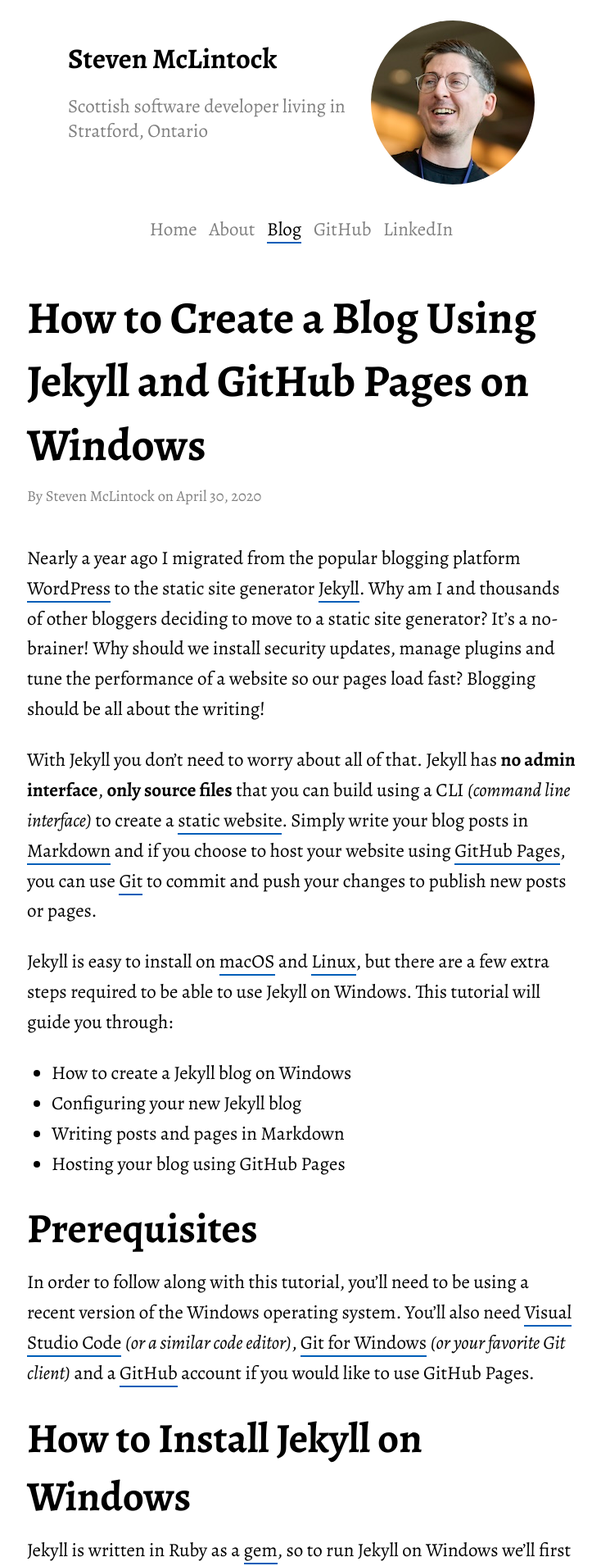
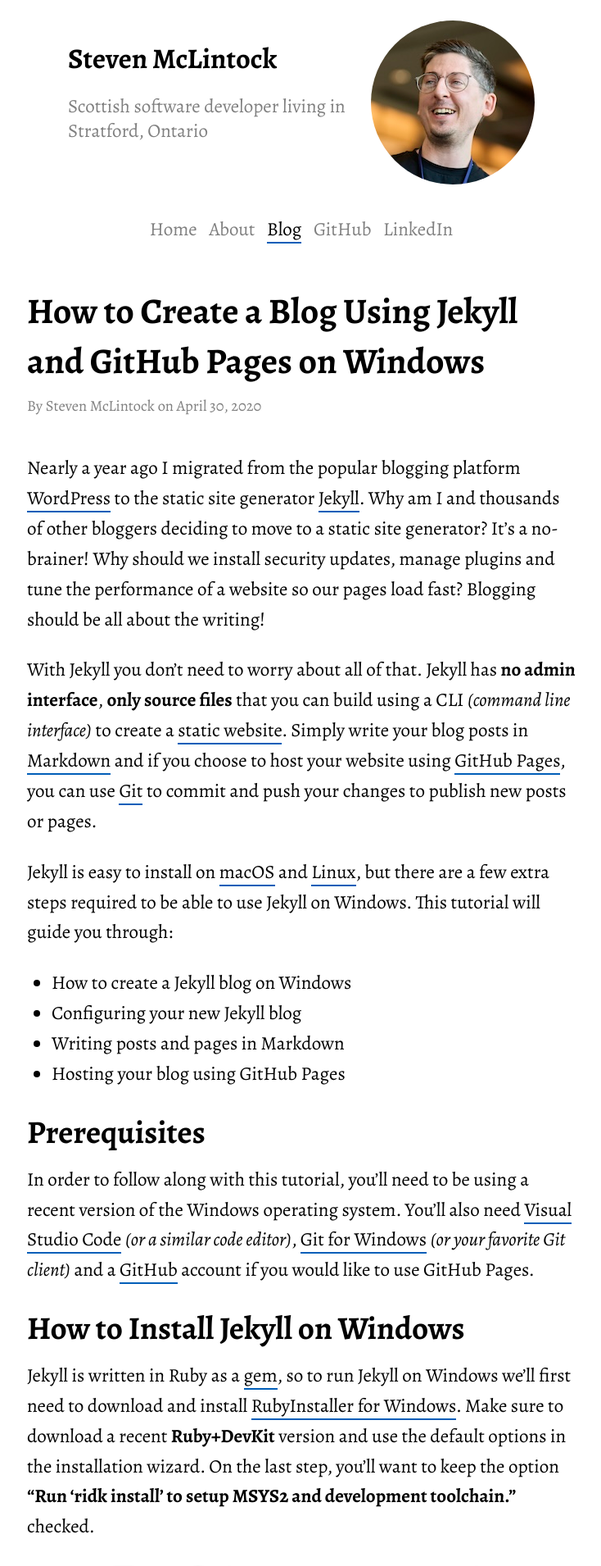
Before and after one commit to stevenmclintock/mclintock-dev, a Jekyll site: the page built from _posts/2020-04-30-how-to-create-a-blog-using-jekyll-and-github-pages-on-windows.md, in a window 1280 px wide. Shown: the top 1910 px of the page at 82% size, without its empty margins (272-1006 px from the left). Built offline with Jekyll 4.4.1, drawn with Linux system fonts in a browser that asks for light colours.

Commit message:
Reduce the size of the headers

```diff
--- a/css/stylesheet.css
+++ b/css/stylesheet.css
@@ -81,36 +81,28 @@ h1, h2, h3, h4, h4, h5, h6 {
 }
 
 h1 {
-  font-size: 240%;
+  font-size: 190%;
 }
 
 h2 {
-  font-size: 220%;
+  font-size: 170%;
 }
 
 h3 {
-  font-size: 180%;
+  font-size: 150%;
 }
 
 h4 {
-  font-size: 160%;
+  font-size: 130%;
 }
 
 h5 {
-  font-size: 130%;
+  font-size: 120%;
 }
 
 h6 {
-  font-size: 120%;
+  font-size: 110%;
 }
-
-/*h1 a, h2 a, h3 a, h4 a, h5 a, h6 a {
-  border-bottom: none;
-}
-
-h1 a:hover, h2 a:hover, h3 a:hover, h4 a:hover, h5 a:hover, h6 a:hover {
-  border-bottom: 2px solid #000;
-}*/
 
 th {
   border-bottom: 1px solid #d3d3d3;
```
